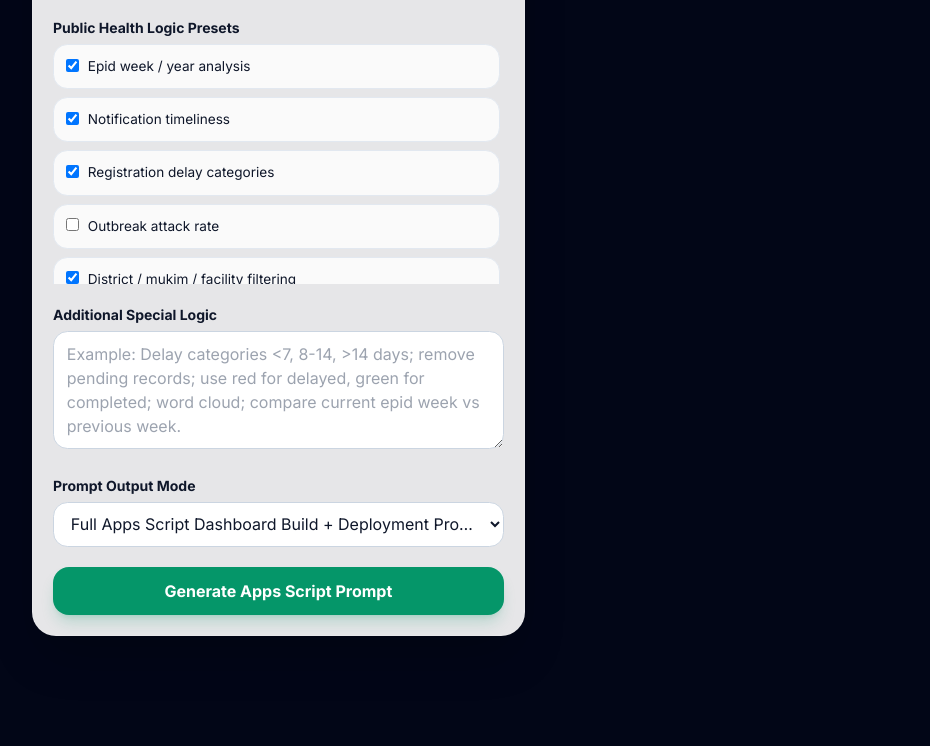
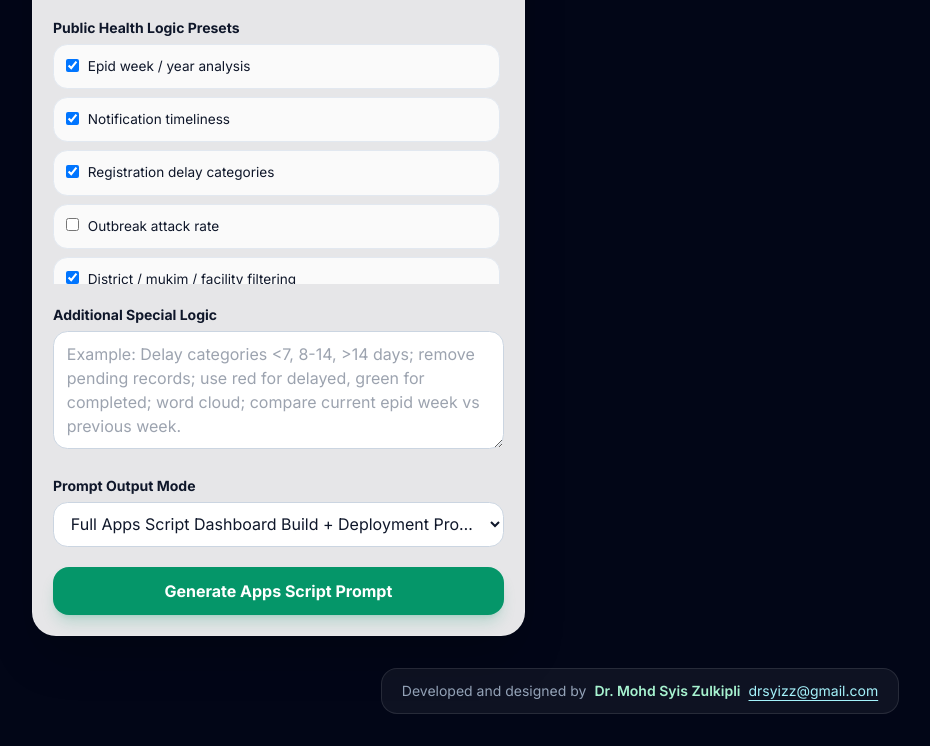
Before and after one commit to syis14/WebAppDashboardSyis, a plain HTML site: page index.html in a window 1280 px wide. Shown: the part 1395-2141 px from the top of the page, without its empty margins (0-930 px from the left). Before the commit the page ends 2063 px from the top, so only its background shows below. Drawn offline with nearby package versions, Linux system fonts and the light colour scheme.

Commit message:
Update index.html

```diff
--- a/index.html
+++ b/index.html
@@ -322,6 +322,13 @@
         </div>
       </section>
     </section>
+      <footer class="mt-8 text-center text-sm text-slate-400">
+      <div class="inline-flex flex-col sm:flex-row items-center justify-center gap-1 sm:gap-2 rounded-2xl border border-white/10 bg-white/5 px-5 py-3">
+        <span>Developed and designed by</span>
+        <span class="font-semibold text-emerald-200">Dr. Mohd Syis Zulkipli</span>
+        <a href="mailto:drsyizz@gmail.com" class="text-cyan-200 hover:text-cyan-100 underline underline-offset-4">drsyizz@gmail.com</a>
+      </div>
+    </footer>
   </main>
 
   <script>
```
